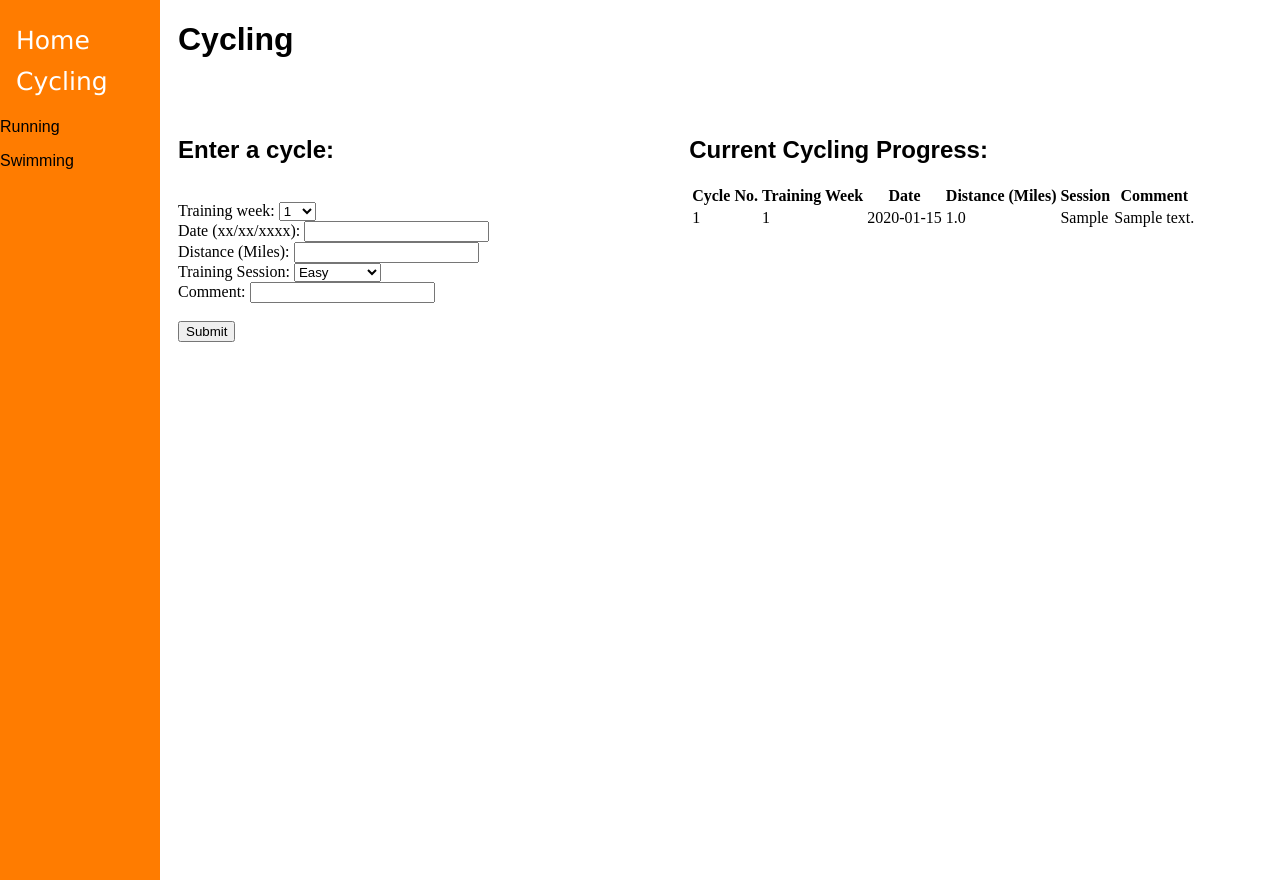
After one commit to APBradford/Project1, a Flask app: page /Cycling in a window 1280 px wide. The commit adds this page. Run offline with Flask 2, Linux system fonts and the light colour scheme; tables that the repository leaves empty hold one stand-in row (values such as "Sample post").

Commit message:
Created Cycling HTML page and form - READ Capeability

```diff
--- a/Stratha-app/application/__init__.py
+++ b/Stratha-app/application/__init__.py
@@ -6,6 +6,8 @@ app = Flask(__name__)
 #Link database
 app.config['SQLALCHEMY_DATABASE_URI'] = "sqlite:///data.db"
 
+app.config['SECRET_KEY'] = 'Test'
+
 #Ignore track modifications warning
 app.config['SQLALCHEMY_TRACK_MODIFICATIONS'] = False
 
--- a/Stratha-app/application/forms.py
+++ b/Stratha-app/application/forms.py
@@ -0,0 +1,47 @@
+from flask_wtf import FlaskForm
+from wtforms.validators import DataRequired, ValidationError, Length
+from wtforms import StringField, IntegerField, DecimalField, DateField, SelectField, SubmitField
+
+class addCycleForm(FlaskForm):
+    trWeek = SelectField("Training week: ", choices=[
+        ("1", "1"),
+        ("2", "2"),
+        ("3", "3"),
+        ("4", "4"),
+        ("5", "5"),
+        ("6", "6"),
+        ("7", "7"),
+        ("8", "8"),
+        ("9", "9"),
+        ("10", "10"),
+        ("11", "11"),
+        ("12", "12"),
+    ])
+    date = StringField("Date (xx/xx/xxxx): ", validators=[DataRequired(), Length(min=10, max=10)])
+
+    def validate_date(form, date):
+        vDate = date.data
+        if vDate[2] != "/":
+            raise ValidationError("Invalid Date Format Entered, Please Use xx/xx/xxxx")
+        elif vDate[5] != "/":
+            raise ValidationError("Invalid Date Format Entered, Please Use xx/xx/xxxx")
+
+    distance = DecimalField("Distance (Miles): ")
+    trSession = SelectField("Training Session: ", choices=[
+        ("easy", "Easy"),
+        ("tempo", "Tempo"),
+        ("sprints", "Sprints"),
+        ("hills", "Hills"),
+        ("endurance", "Endurance"),
+    ])
+    comment = StringField("Comment: ", validators=[Length(max=250)])
+
+    def validate_comment(form, comment):
+        specialchars = '$£!%^&*?=-\/'
+        comment = comment.data
+        for i in comment:
+            for c in specialchars:
+                if i == c:
+                    raise ValidationError("Use of special characters is forbidden for comments")
+
+    submit = SubmitField("Submit")
--- a/Stratha-app/application/models.py
+++ b/Stratha-app/application/models.py
@@ -12,4 +12,5 @@ class Cycling(db.Model):
     training_week = db.Column(db.Integer, db.ForeignKey('training.training_week_id'), nullable = False)
     date = db.Column(db.String(10), nullable = False)
     distance = db.Column(db.Float, nullable = False)
+    trSession = db.Column(db.String(25), nullable = False)
     comment = db.Column(db.String(250), nullable = False)
--- a/Stratha-app/application/routes.py
+++ b/Stratha-app/application/routes.py
@@ -1,8 +1,28 @@
-from flask import Flask, render_template
-from application import app
-from application.models import Training_week
+from flask import Flask, render_template, url_for, redirect, request
+from application import app, db
+from application.models import Training_week, Cycling
+from application.forms import addCycleForm
 
 @app.route('/')
 def homepage():
-    trainingData = Training_week.query.all()
-    return render_template('home.html', title="Stratha Home", training=trainingData)
+    allTraining = Training_week.query.all()
+    return render_template('home.html', title="Stratha Home", training=allTraining)
+
+@app.route('/Cycling', methods=['POST', 'GET'])
+def cyclepage():
+    form = addCycleForm()
+    allCycles = Cycling.query.order_by(Cycling.training_week).all()
+    if form.validate_on_submit():
+        cycle = Cycling(
+            training_week = form.trWeek.data,
+            date = form.date.data,
+            distance = form.distance.data,
+            trSession = form.trSession.data,
+            comment = form.comment.data,
+        )
+        db.session.add(cycle)
+        db.session.commit()
+        return redirect(url_for('cyclepage'))
+    else:
+        print(form.errors)
+    return render_template('cycling.html', form=form, title="Cycling Training", cycling=allCycles)
--- /dev/null
+++ b/Stratha-app/application/static/styles/style.css
@@ -0,0 +1,72 @@
+h1 {
+  font-family: Arial, Helvetica, sans-serif;
+}
+
+h2 {
+  font-family: Arial, Helvetica, sans-serif;
+}
+
+p {
+  font-family: Arial, Helvetica, sans-serif;
+}
+
+.content {
+  display: flex;
+}
+
+.pgCol1 {
+  display: inline-block;
+  padding-right: 100px;
+}
+
+.pgCol2 {
+  display: inline-block;
+  padding-left: 100px;
+}
+
+.error {
+  padding-top: 5px;
+  padding-bottom: 5px;
+  color: red;
+}
+
+/* The sidebar menu */
+.sidenav {
+    height: 100%; /* Full-height: remove this if you want "auto" height */
+    width: 160px; /* Set the width of the sidebar */
+    position: fixed; /* Fixed Sidebar (stay in place on scroll) */
+    z-index: 1; /* Stay on top */
+    top: 0; /* Stay at the top */
+    left: 0;
+    background-color: #ff7c00; /* Black */
+    overflow-x: hidden; /* Disable horizontal scroll */
+    padding-top: 20px;
+  }
+
+  /* The navigation menu links */
+  .sidenav a {
+    font-family: 'Lucida Sans';
+    padding: 6px 8px 6px 16px;
+    text-decoration: none;
+    font-size: 25px;
+    color: white;
+    display: block;
+  }
+
+  /* When you mouse over the navigation links, change their color */
+  .sidenav a:hover {
+    color: white;
+    background-color: #ff9e43 ;
+  }
+
+  /* Style page content */
+  .main {
+    margin-left: 160px; /* Same as the width of the sidebar */
+    padding: 0px 10px;
+  }
+
+  /* On smaller screens, where height is less than 450px, change the style of the sidebar (less padding and a smaller font size) */
+  @media screen and (max-height: 450px) {
+    .sidenav {padding-top: 15px;}
+    .sidenav a {font-size: 18px;}
+  }
--- /dev/null
+++ b/Stratha-app/application/templates/cycling.html
@@ -0,0 +1,71 @@
+{% extends "master.html" %}
+{% block body_content %}
+<div>
+    <div>
+        <h1>Cycling</h1>
+    </div>
+    <br>
+    <br>
+    <div class="content">
+    <div class="pgCol1">
+        <div>
+        <h2>Enter a cycle:</h2>
+        </div>
+    <br>
+    <div class="form">
+        <form method='POST' action=''>
+            {{ form.hidden_tag() }}
+            {{ form.trWeek.label }}{{ form.trWeek }}
+            <br>
+            {{ form.date.label }}{{ form.date }}
+            <br>
+            {{ form.distance.label }}{{ form.distance }}
+            <br>
+            {{ form.trSession.label }}{{ form.trSession }}
+            <br>
+            {{ form.comment.label }}{{ form.comment }}
+            <br>
+            {% if form.date.errors %}
+                {% for error in form.date.errors %}
+                    <span class="error">{{ error }}</span>
+                {% endfor %}
+                <br>
+            {% endif %}
+            {% if form.comment.errors %}
+            {% for error in form.comment.errors %}
+                <span class="error">{{ error }}</span>
+            {% endfor %}
+            {% endif %}
+            <br>
+            {{ form.submit }}
+        </form>
+    </div>
+    </div>
+    <div class="pgCol2">
+        <h2>Current Cycling Progress:</h2>
+        <div>
+            <table>
+                <tr>
+                    <th>Cycle No.</th>
+                    <th>Training Week</th>
+                    <th>Date</th>
+                    <th>Distance (Miles)</th>
+                    <th>Session</th>
+                    <th>Comment</th>
+                </tr>
+                {% for cycle in cycling %}
+                <tr>
+                    <td>{{ cycle.cycle_id }}</td>
+                    <td>{{ cycle.training_week }}</td>
+                    <td>{{ cycle.date }}</td>
+                    <td>{{ cycle.distance }}</td>
+                    <td>{{ cycle.trSession }}</td>
+                    <td>{{ cycle.comment }}</td>
+                </tr>
+                {% endfor %}
+            </table>
+        </div>
+    </div>
+    </div>
+</div>
+{% endblock %}
--- a/Stratha-app/application/templates/master.html
+++ b/Stratha-app/application/templates/master.html
@@ -2,16 +2,20 @@
 <html lang="en">
     <head>
         <meta charset="utf-8">
+        <link rel="stylesheet" href= "{{ url_for('static',filename='styles/style.css') }}" type="text/css">
         <meta name="viewport" content="width=device-width, initial-scale=1">
         <title>Sratha</title>
     </head>
     <body>
-        <p>Home</p>
-        <p>Cycling</p>
-        <p>Running</p>
-        <p>Swimming</p>
-        <p>Training Progress</p>
-        {% block body_content %}
-        {% endblock %}
+        <div class="sidenav">
+            <a href="{{ url_for('homepage') }}">Home</a>
+            <a href="{{ url_for('cyclepage') }}">Cycling</a>
+            <p>Running</p>
+            <p>Swimming</p>
+        </div>
+        <div class="main">
+            {% block body_content %}
+            {% endblock %}
+        </div>
     </body>
 </html>
```
Also changed, not shown: Stratha-app/create.py (+8 -8 lines), Stratha-app/application/templates/home.html (line endings or trailing spaces).
